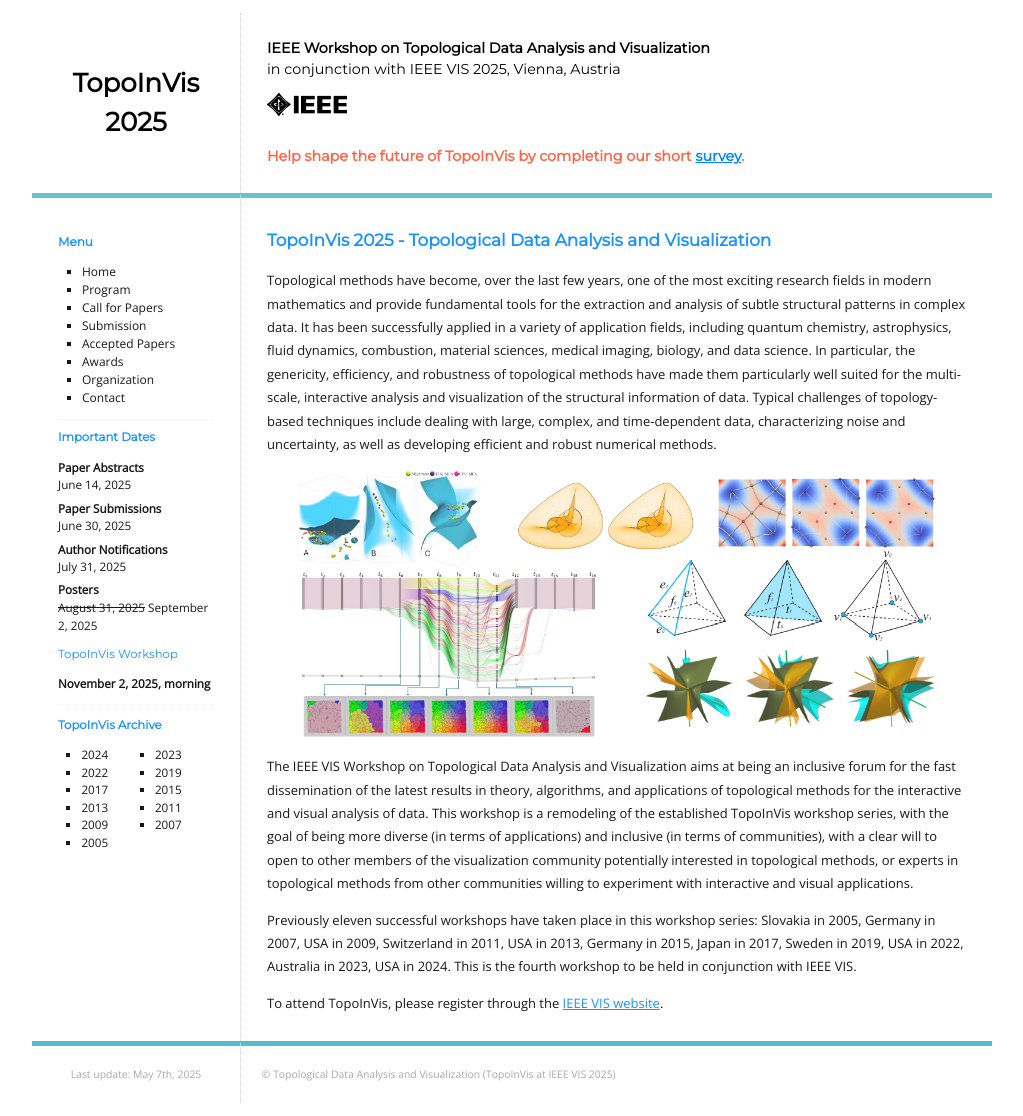
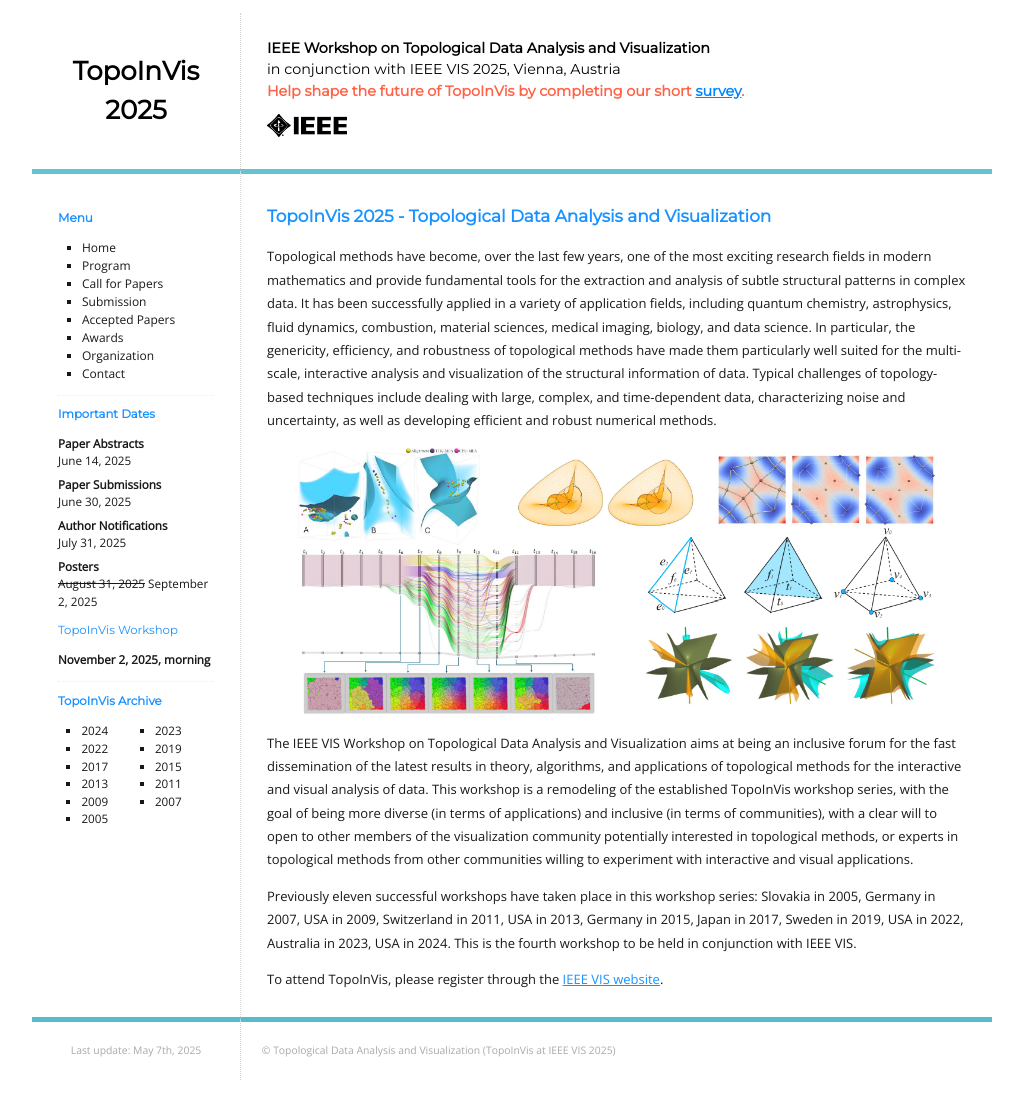
Before and after one commit to TopoInVis-Workshop/2025, a Jekyll site: the page built from _pages/index.md, in a window 1280 px wide. Shown: the whole page, without its empty margins (128-1151 px from the left). Built offline with Jekyll 4.4.1, drawn with Linux system fonts in a browser that asks for light colours; after the commit the page ends 1093 px from its top, so only the background shows below that.

Commit message:
Update default.html

```diff
--- a/_layouts/default.html
+++ b/_layouts/default.html
@@ -24,9 +24,9 @@
         <span>Topological Data Analysis and Visualization</span></b><br />
         <span>in conjunction with IEEE VIS 2025,</span>
         <span>Vienna, Austria</span>
+		<span style="color:Tomato;"><b>Help shape the future of TopoInVis by completing our short <a href="https://docs.google.com/forms/d/e/1FAIpQLSeQL1rzxbuGTZ9bcvXsVJyTKC2Cq50H6bR5m40z2A0Jjou8vw/viewform?usp=sharing&ouid=103001933616592931151" target="_blank">survey</a>.</b></span>
       </h2>
       <img id="ieee-logo" src="assets/logo-ieee.png" />
-	<h2 style="color:Tomato;"><b>Help shape the future of TopoInVis by completing our short <a href="https://docs.google.com/forms/d/e/1FAIpQLSeQL1rzxbuGTZ9bcvXsVJyTKC2Cq50H6bR5m40z2A0Jjou8vw/viewform?usp=sharing&ouid=103001933616592931151" target="_blank">survey</a>.</b></h2>
     </article>
   </header>
 
```
